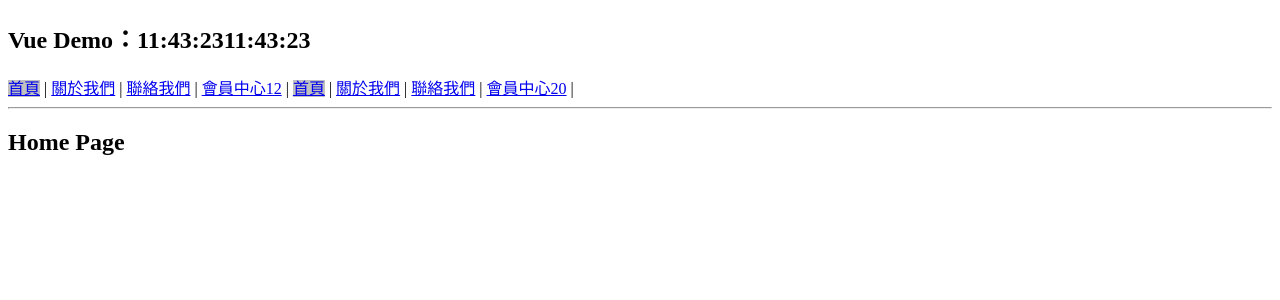
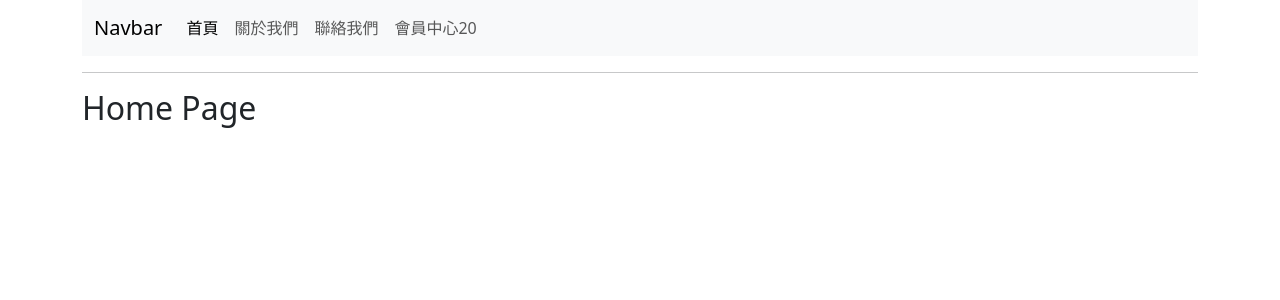
Before and after one commit to HsiaoHungWang/vue-demo, a Vue app: page / in a window 1280 px wide. Shown: the top 300 px of the page. Built offline with nearby package versions, Linux system fonts and the light colour scheme.

Commit message:
套用 Bootstrap

```diff
--- a/package.json
+++ b/package.json
@@ -9,6 +9,8 @@
     "preview": "vite preview"
   },
   "dependencies": {
+    "bootstrap": "^5.3.3",
+    "bootstrap-icons": "^1.11.3",
     "vue": "^3.4.29",
     "vue-router": "^4.4.5"
   },
--- a/src/App.vue
+++ b/src/App.vue
@@ -1,11 +1,16 @@
 <script setup>
 import { ref, watch, watchEffect } from 'vue';
-import BMIComponent from './components/BMIComponent.vue';
-import ButtonCount from './components/ButtonCount.vue';
-import ComputedDemo from './components/ComputedDemo.vue';
-import FirstComponent from './components/FirstComponent.vue';
-import SecondComponent from './components/SecondComponent.vue';
-import ThirdComponent from './components/ThirdComponent.vue';
+import 'bootstrap/dist/css/bootstrap.css'
+import 'bootstrap/dist/js/bootstrap.js'
+import 'bootstrap-icons/font/bootstrap-icons.css'
+import NavbarComponent from './components/NavbarComponent.vue';
+
+// import BMIComponent from './components/BMIComponent.vue';
+// import ButtonCount from './components/ButtonCount.vue';
+// import ComputedDemo from './components/ComputedDemo.vue';
+// import FirstComponent from './components/FirstComponent.vue';
+// import SecondComponent from './components/SecondComponent.vue';
+// import ThirdComponent from './components/ThirdComponent.vue';
 
 const formatTime = today => {
     const hours = String(today.getHours()).padStart(2, '0') //03、14
@@ -47,15 +52,17 @@
 </script>
 
 <template>
-    <h2>Vue Demo：{{ clock }}{{ clock1.theTime }}</h2>
-    <RouterLink to="/" activeClass="active">首頁</RouterLink> |
+   <div class="container">
+    <NavbarComponent></NavbarComponent>
+    <!-- <h2>Vue Demo：{{ clock }}{{ clock1.theTime }}</h2> -->
+    <!-- <RouterLink to="/" activeClass="active">首頁</RouterLink> |
     <RouterLink to="/about" activeClass="active">關於我們</RouterLink> |
     <RouterLink to="/contact" activeClass="active">聯絡我們</RouterLink> |
     <RouterLink to="/member/12" activeClass="active">會員中心12</RouterLink> |
     <RouterLink :to="{ name: 'Home' }" activeClass="active">首頁</RouterLink> |
     <RouterLink :to="{ name: 'About' }" activeClass="active">關於我們</RouterLink> |
     <RouterLink :to="{ name: 'Abc' }" activeClass="active">聯絡我們</RouterLink> |
-    <RouterLink :to="{ name: 'member', params:{id:'20'} }" activeClass="active">會員中心20</RouterLink> |
+    <RouterLink :to="{ name: 'member', params:{id:'20'} }" activeClass="active">會員中心20</RouterLink> | -->
     <hr />
 
     <RouterView></RouterView>
@@ -71,6 +78,11 @@
 
     <BMIComponent></BMIComponent>-->
 
+   </div>
+
+
+
+
 </template>
 
 <style scoped>
--- /dev/null
+++ b/src/components/NavbarComponent.vue
@@ -0,0 +1,35 @@
+<script setup>
+
+</script>
+
+<template>
+    <nav class="navbar navbar-expand-lg bg-body-tertiary">
+  <div class="container-fluid">
+    <a class="navbar-brand" href="#">Navbar</a>
+    <button class="navbar-toggler" type="button" data-bs-toggle="collapse" data-bs-target="#navbarNav" aria-controls="navbarNav" aria-expanded="false" aria-label="Toggle navigation">
+      <span class="navbar-toggler-icon"></span>
+    </button>
+    <div class="collapse navbar-collapse" id="navbarNav">
+      <ul class="navbar-nav">
+        <li class="nav-item">
+
+          <RouterLink :to="{ name: 'Home' }" class="nav-link" activeClass="active">首頁</RouterLink>
+        </li>
+        <li class="nav-item">
+            <RouterLink :to="{ name: 'About' }" class="nav-link" activeClass="active">關於我們</RouterLink>
+        </li>
+        <li class="nav-item">
+            <RouterLink :to="{ name: 'Abc' }" class="nav-link" activeClass="active">聯絡我們</RouterLink>
+        </li>
+        <li class="nav-item">
+            <RouterLink :to="{ name: 'member', params:{id:'20'} }" class="nav-link"  activeClass="active">會員中心20</RouterLink>
+        </li>
+      </ul>
+    </div>
+  </div>
+</nav>
+</template>
+
+<style lang="css" scoped>
+
+</style>
--- a/src/router.js
+++ b/src/router.js
@@ -5,6 +5,7 @@
 import Team1View from "./views/Team1View.vue";
 import Team2View from "./views/Team2View.vue";
 import MemberView from "./views/MemberView.vue";
+import NotFound from "./views/NotFound.vue";
 
 //路由設定 path 比對 URL，比對成功就載入對應的組件
 const routes =[
@@ -48,6 +49,10 @@
   component:MemberView,
   name:'member',
   props:true
+},{
+  //404
+  path:'/:pathMatch(.*)*',
+  component:NotFound
 }]
 
 const router = createRouter({
--- /dev/null
+++ b/src/views/NotFound.vue
@@ -0,0 +1,14 @@
+<script setup>
+
+</script>
+
+<template>
+    <div>
+        <h2>404</h2>
+        <h3>查無此資料</h3>
+    </div>
+</template>
+
+<style lang="css" scoped>
+
+</style>
```
Also changed, not shown: 1 other file (tests, documents, lock files or other folders).
